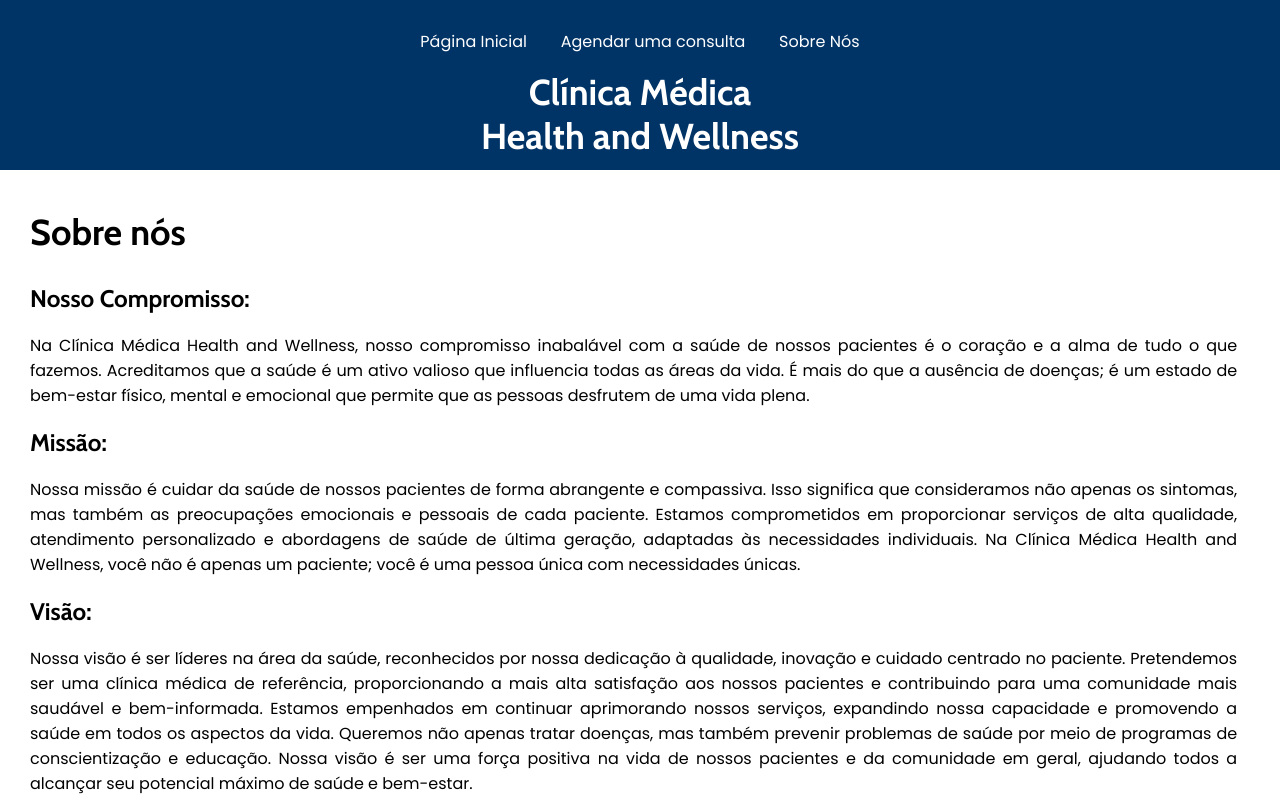
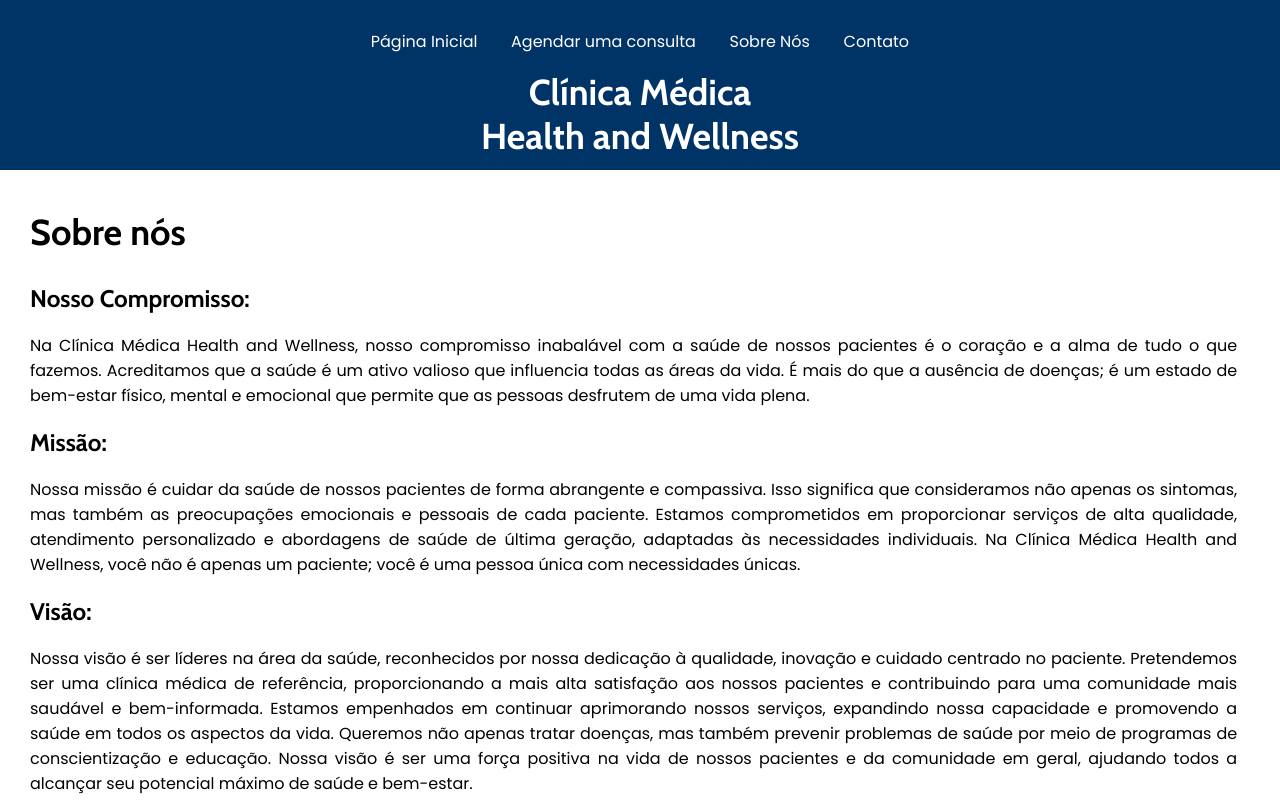
Before and after one commit to Jose-Vinicius/Projeto_Clinica_Medica, a plain HTML site: page src/pages/about.html in a window 1280 px wide. Shown: the top 800 px of the page. Drawn offline with nearby package versions, Linux system fonts and the light colour scheme.

Commit message:
fix: navbar links correction

```diff
--- a/src/pages/about.html
+++ b/src/pages/about.html
@@ -16,6 +16,7 @@
                         <li><a href="../../index.html">Página Inicial</a></li>
                         <li><a href="/src/pages/agendar_consulta.html">Agendar uma consulta</a></li>
                         <li><a href="/src/pages/about.html"">Sobre Nós</a></li>
+                        <li><a href="#section-contato">Contato</a></li>
                     </ul>
                 </nav>
                 <h1>Clínica Médica <br> Health and Wellness</h1>
@@ -49,7 +50,7 @@
          <!-- Rodapé da página -->
         <footer>
             <!-- Seção de contato -->
-            <section class="contato">
+            <section class="contato" id="section-contato">
                 <h2>Entre em Contato</h2>
                 <p>Estamos à disposição para atender às suas necessidades de saúde. Entre em contato conosco.</p>
                 <address>
@@ -58,7 +59,7 @@
                     <p>Endereço: Rua São Miguel, 157 - Campo Largo, PR</p>
                 </address>
             </section>
-            <div class="contato-image">
+            <div class="contato-image ">
                 <div class="contato-image-copy">
                     <p>&copy; 2023 Clínica Médica Health and Wellness</p>
                 </div>
```
Also changed, not shown: index.html (+2 -2 lines), src/pages/agendar_consulta.html (+2 -1 lines), src/pages/formulario_consulta.html (+2 -1 lines).
